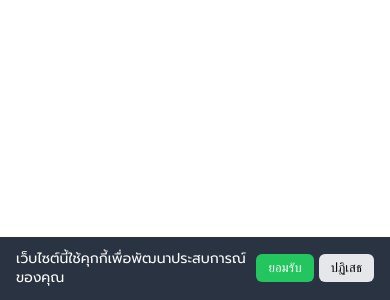
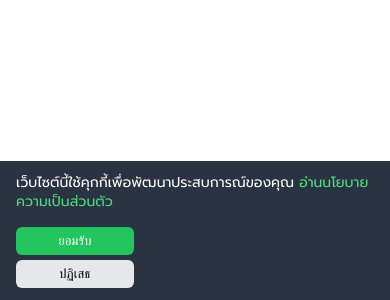
Before and after one commit to krittakornbo-droid/cookie-popup, a plain HTML site: page index.html in a window 390 px wide. Shown: the part 544-844 px from the top of the page. Drawn offline with Linux system fonts and the light colour scheme.

Commit message:
Update index.html

```diff
--- a/index.html
+++ b/index.html
@@ -2,6 +2,8 @@
 <html lang="th">
 <head>
 <meta charset="UTF-8">
+<meta name="viewport" content="width=device-width, initial-scale=1.0">
+
 <title>Cookie Consent</title>
 
 <link href="https://fonts.googleapis.com/css2?family=Prompt:wght@300;400;500&display=swap" rel="stylesheet">
@@ -12,14 +14,10 @@ html, body{
   padding:0;
   background:transparent;
   font-family:'Prompt',sans-serif;
-}
-
-/* ซ่อน scroll bar */
-body{
   overflow:hidden;
 }
 
-/* cookie bar */
+/* COOKIE BAR */
 #cookieBox{
   position:fixed;
   bottom:0;
@@ -41,14 +39,21 @@ body{
   line-height:1.4;
 
   backdrop-filter: blur(6px);
+  animation: slideUp 0.4s ease;
 }
 
-/* ข้อความ */
+/* TEXT */
 #cookieBox span{
   flex:1;
 }
 
-/* ปุ่ม */
+/* LINK */
+#cookieBox a{
+  color:#4ade80;
+  text-decoration:none;
+}
+
+/* BUTTON */
 button{
   padding:6px 12px;
   border:none;
@@ -67,13 +72,38 @@ button{
   background:#e5e7eb;
   color:#000;
 }
+
+/* ANIMATION */
+@keyframes slideUp{
+  from{ transform:translateY(100%); }
+  to{ transform:translateY(0); }
+}
+
+/* MOBILE */
+@media (max-width:600px){
+  #cookieBox{
+    flex-direction:column;
+    align-items:flex-start;
+  }
+
+  button{
+    width:100%;
+    margin-top:5px;
+  }
+}
 </style>
 </head>
 
 <body>
 
 <div id="cookieBox">
-  <span>เว็บไซต์นี้ใช้คุกกี้เพื่อพัฒนาประสบการณ์ของคุณ</span>
+  <span>
+    เว็บไซต์นี้ใช้คุกกี้เพื่อพัฒนาประสบการณ์ของคุณ
+    <a href="https://your-site/privacy" target="_blank">
+      อ่านนโยบายความเป็นส่วนตัว
+    </a>
+  </span>
+
   <div>
     <button class="accept" onclick="acceptCookie()">ยอมรับ</button>
     <button class="decline" onclick="declineCookie()">ปฏิเสธ</button>
@@ -83,18 +113,24 @@ button{
 <script>
 function acceptCookie(){
   localStorage.setItem("cookieConsent","true");
-  document.getElementById("cookieBox").style.display="none";
+  hideBar();
 }
 
 function declineCookie(){
   localStorage.setItem("cookieConsent","false");
+  hideBar();
+}
+
+function hideBar(){
   document.getElementById("cookieBox").style.display="none";
 }
 
-/* ซ่อนถ้าเคยกดแล้ว */
-if(localStorage.getItem("cookieConsent")){
-  document.getElementById("cookieBox").style.display="none";
-}
+/* CHECK STATUS */
+window.onload = function(){
+  if(localStorage.getItem("cookieConsent")){
+    hideBar();
+  }
+};
 </script>
 
 </body>
```
